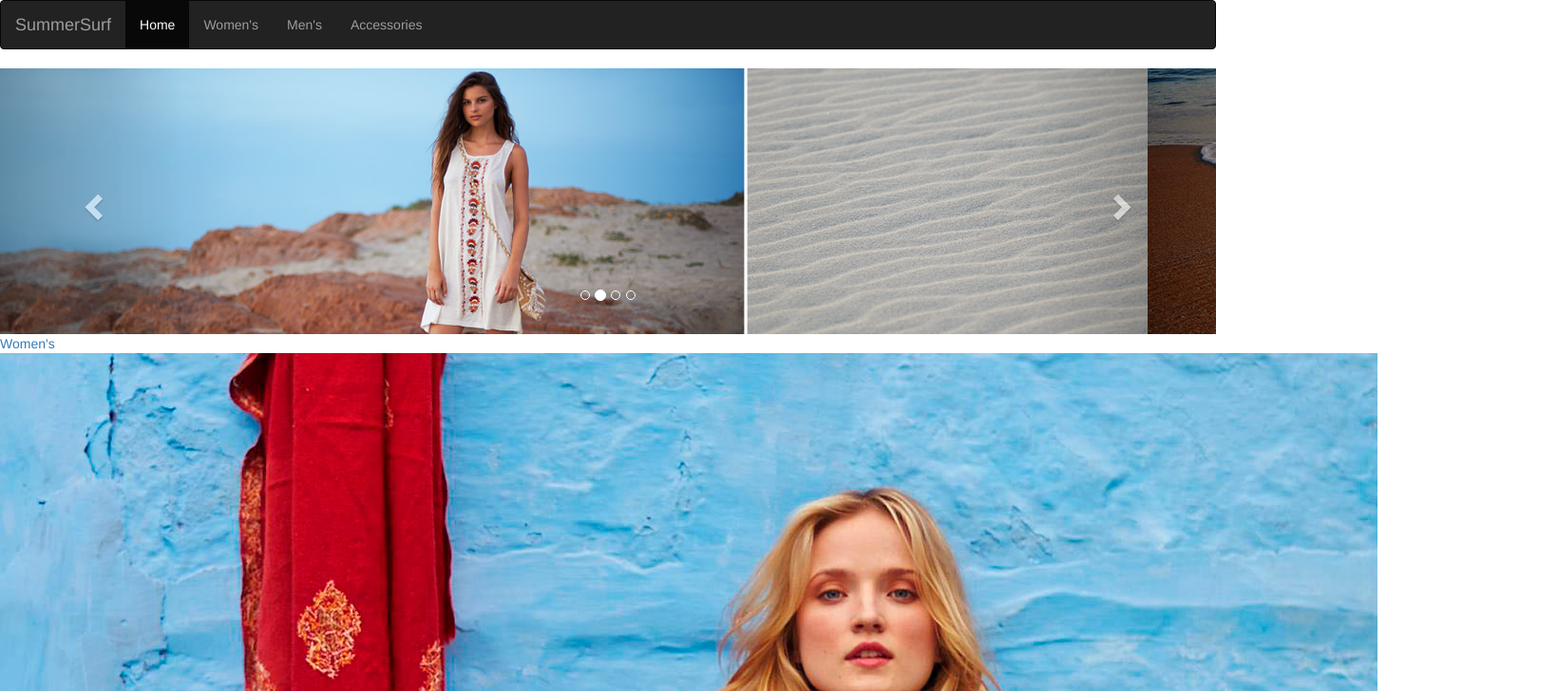
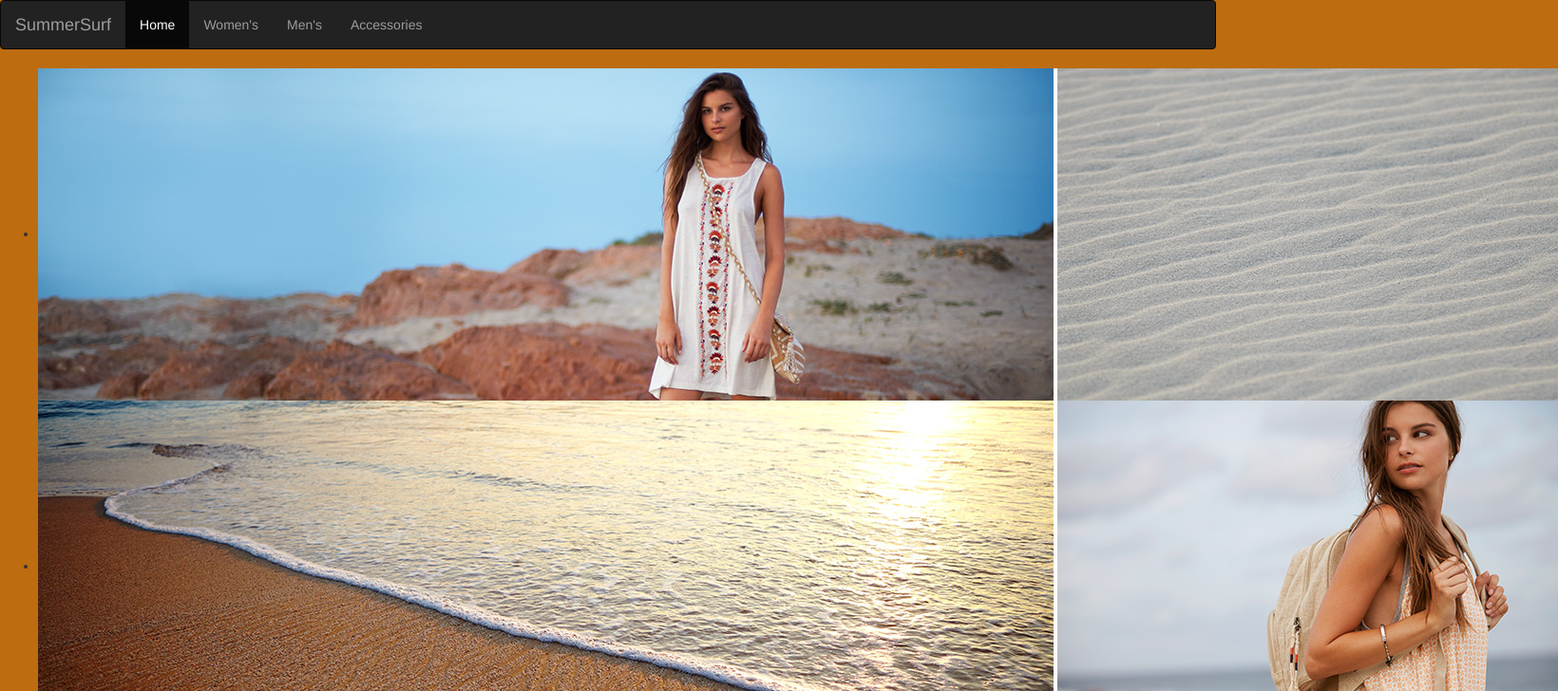
Before and after one commit to kritaylor/surf, a plain HTML site: page index.html in a window 1280 px wide. Shown: the top 728 px of the page at 95% size, 1640 px wide, since content can reach past the window. Drawn offline with nearby package versions, Linux system fonts and the light colour scheme; a web font is replaced by a local one.

Commit message:
merging conflicts

```diff
--- a/index.html
+++ b/index.html
@@ -2,23 +2,25 @@
 <html lang="en">
   <head>
     <title>SummerSurf | Home </title>
-    <link rel='stylesheet' type='style/text' href="index.css">
+    <link href='http://fonts.googleapis.com/css?family=Marck+Script|Damion' rel='stylesheet' type='text/css'>
+    <script src="http://ajax.googleapis.com/ajax/libs/jquery/1.11.2/jquery.min.js"> </script>
     <script src= 'index.js'> </script>
-    <link href='http://fonts.googleapis.com/css?family=Marck+Script|Damion' rel='stylesheet' type='text/css'>
     <meta charset="utf-8">
     <meta name="viewport" content="width=device-width, initial-scale=1">
     <link rel="stylesheet" href="http://maxcdn.bootstrapcdn.com/bootstrap/3.3.4/css/bootstrap.min.css">
     <script src="https://ajax.googleapis.com/ajax/libs/jquery/1.11.1/jquery.min.js"></script>
     <script src="http://maxcdn.bootstrapcdn.com/bootstrap/3.3.4/js/bootstrap.min.js"></script>
+    <link rel='stylesheet' type='style/text' href="index.css">
+  <style type="text/css">
+    body {
+      background: rgb(189, 108, 16);
+    }
+  </style>
 
   </head>
   <body>
 
-  <div class = "gradient"> </div>
-
-
-
-
+  <div>
     <nav class="navbar navbar-inverse">
       <div class="container-fluid">
         <div class="navbar-header">
@@ -34,61 +36,26 @@
         </div>
       </div>
     </nav>
+  </div>
 
-  <div class="container">
-
+<div id="imageContainer">
+<div id="carousel">
+  <ul>
+    <li> <img src="images/womens-banner.jpg"> </li>
+    <li> <img src="images/accessories-banner.jpg" alt="Accessories Banner"> </li>
+    <li> <img src="images/men-accessories.jpg" alt="Men's Accessories"> </li>
+    <li> <img src="images/homepage-28.jpg" alt="Summer Photo"> </li>
+   </ul>
+  </div>
   </div>
 
 
-  <div id="myCarousel" class="carousel slide" data-ride="carousel">
-    <!-- Indicators -->
-    <ol class="carousel-indicators">
-      <li data-target="#myCarousel" data-slide-to="0" class="active"></li>
-      <li data-target="#myCarousel" data-slide-to="1"></li>
-      <li data-target="#myCarousel" data-slide-to="2"></li>
-      <li data-target="#myCarousel" data-slide-to="3"></li>
-    </ol>
-
-    <!-- Wrapper for slides -->
-    <div class="carousel-inner" role="listbox">
-      <div class="item active">
-        <img src="images/womens-banner.jpg" alt="Womens">
-      </div>
-
-      <div class="item">
-        <img src="images/accessories-banner.jpg" alt="Womens's Accessories">
-      </div>
-
-      <div class="item">
-        <img src="images/men-banner.jpg" alt="Mens">
-      </div>
-
-  	<div class="item">
-        <img src="images/men-accessories.jpg" alt="Men's Accessories">
-      </div>
-
-    </div>
-
-    <!-- Left and right controls -->
-    <a class="left carousel-control" href="#myCarousel" role="button" data-slide="prev">
-      <span class="glyphicon glyphicon-chevron-left" aria-hidden="true"></span>
-      <span class="sr-only">Previous</span>
-    </a>
-    <a class="right carousel-control" href="#myCarousel" role="button" data-slide="next">
-      <span class="glyphicon glyphicon-chevron-right" aria-hidden="true"></span>
-      <span class="sr-only">Next</span>
-    </a>
-  </div>
-
 <div>
     <a href="women.html">
-      <span id= "women's">
-       Women's
-       <img src='images/dress7.jpg' alt="Women's" id="dress1">
-      </span>
+      <img src="images/dress7.jpg" alt="Women's" id="dress1">
     </a>
   <a href="#">
-  <img src='images/mens_cover2.jpg' alt="Man's" id="menscover">
+  <img src='images/mens_cover2.jpg' alt="Men's" id="menscover">
   </a>
   <a href="#">
    <img src= "images/accessories.jpg" alt="accessories" id="accessories">
```
